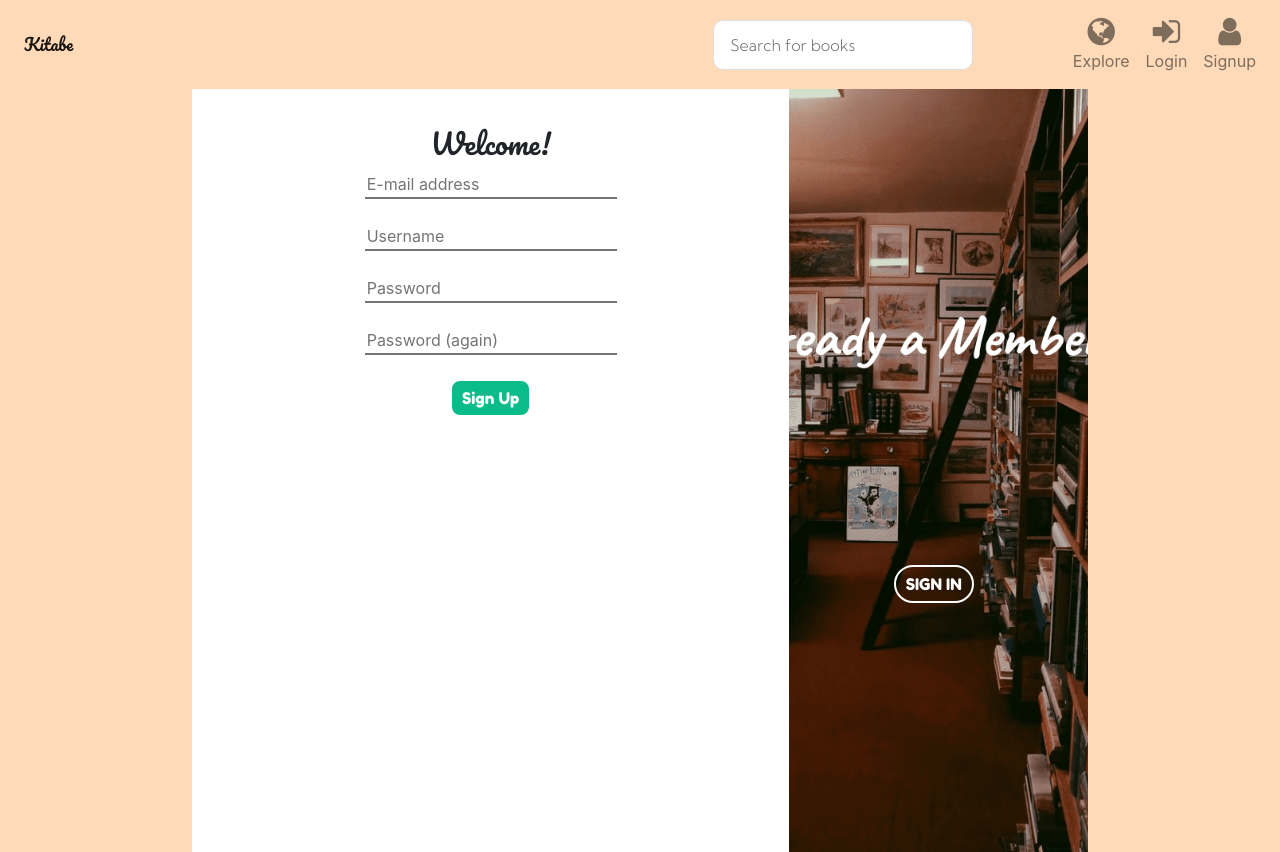
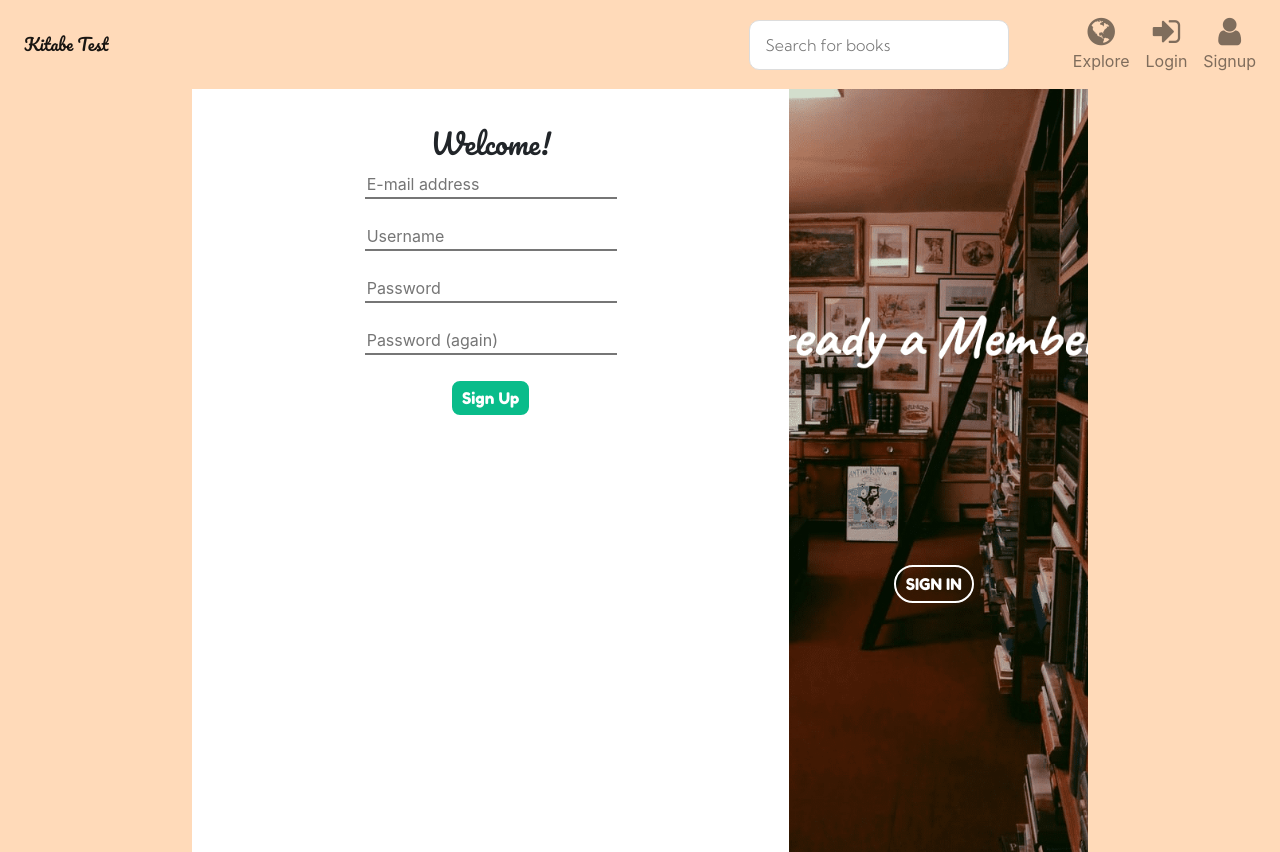
Before and after one commit to cleverpanther/Book_Recommendation_Sys_Hybrid, a Django app: page /accounts/signup/ in a window 1280 px wide. Shown: the top 852 px of the page. Run offline with Django 3.2, Linux system fonts and the light colour scheme; parts of the project's set-up code (start-up, migrations or seed data) failed here and were passed over; some libraries are stand-ins or nearby versions.

Commit message:
Test pipeline

```diff
--- a/templates/mainapp/layout.html
+++ b/templates/mainapp/layout.html
@@ -39,7 +39,7 @@
     <header>
         <div id="topheader">
             <nav class="navbar navbar-expand-md navbar-light">
-                <a class="navbar-brand head-text" href="/">Kitabe</a>
+                <a class="navbar-brand head-text" href="/">Kitabe Test</a>
                 <!-- Search Bar -->
                 <div class="searchbar" id="searchdropdown">
                     <input type="text" id="bookName" onkeyup="myFunction()" placeholder="Search for books"
```
